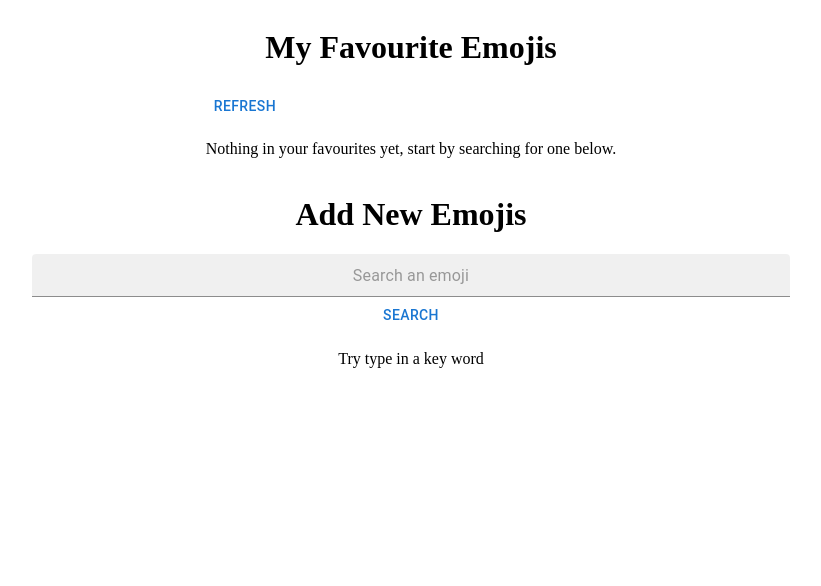
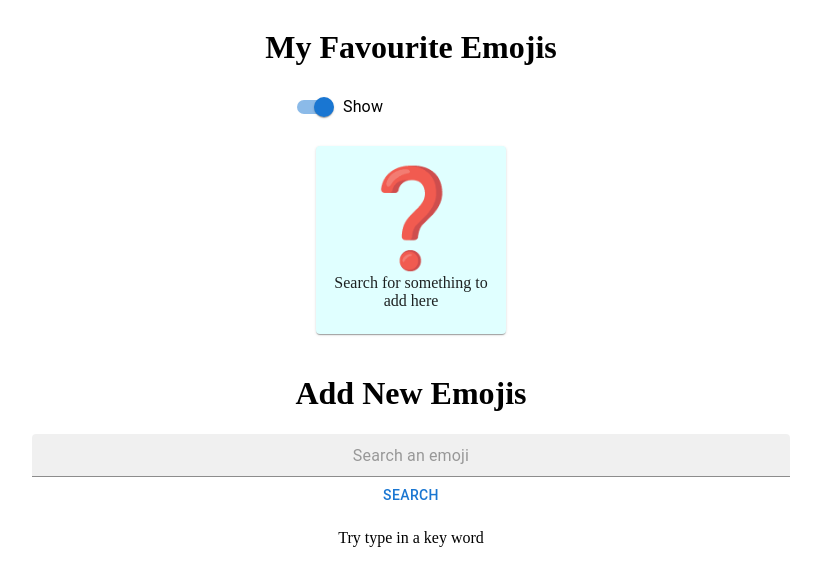
Before and after one commit to nancy111573/MSAFrontend, a Next.js app in the folder nextjs-blog/: page / in a window 1280 px wide. Shown: the top 586 px of the page, without its empty margins (229-1050 px from the left). Built offline with nearby package versions, Linux system fonts and the light colour scheme.

Commit message:
favourite list display on delete or add

```diff
--- a/nextjs-blog/components/Favourites.js
+++ b/nextjs-blog/components/Favourites.js
@@ -1,15 +1,9 @@
 import * as React from 'react';
 import { useState } from 'react';
 import { styled } from '@mui/material/styles';
+import Switch from '@mui/material/Switch';
+import FormControlLabel from '@mui/material/FormControlLabel';
 import { Card, Grow, CardContent, Typography, Button, Grid, TextField } from '@mui/material';
-
-const deleteBook = async emojiName => {
-  const response = await fetch(`/api/favouriteAPI/${emojiName}`, {
-    method: 'DELETE'
-  })
-  const data = await response.text()
-  console.log(data)
-}
 
 function capitalizeFirst(str) {
   return str.charAt(0).toUpperCase() + str.slice(1);
@@ -27,10 +21,27 @@ const Root = styled('div')(({ theme }) => ({
   },
 }));
 
-export default function Favourites() {
+export default function Favourites(props) {
     const [checked, setChecked] = React.useState(true);
-    const [favourites, setFavourites] = useState([]);
+    const [favourites, setFavourites] = useState(props.favourites);
+    const [updated, setUpdated] = useState(false);
 
+    React.useEffect(() => {
+        setFavourites(props.favourites);
+    }, [props.favourites])
+
+    const handleChange = () => {
+      setChecked((prev) => !prev);
+    };
+    const deleteBook = async emojiName => {
+      const response = await fetch(`/api/favouriteAPI/${emojiName}`, {
+        method: 'DELETE'
+      })
+      const data = await response.text()
+      console.log(data)
+      refreshFavourite();
+      setUpdated(true);
+    }
     async function refreshFavourite() {
       const response = await fetch('/api/favouriteAPI')
       const data = await response.json()
@@ -41,13 +52,33 @@ export default function Favourites() {
     return (
 
       <div>
-        <Button onClick={refreshFavourite} style={{alignself:"flex-end"}}>
+        <FormControlLabel
+          control={<Switch checked={checked} onChange={handleChange} />}
+          label="Show"
+        />
+        {/* <Button onClick={refreshFavourite} style={{alignself:"flex-end"}}>
           Refresh
-        </Button>
+        </Button> */}
       {favourites.length === 0 ? (
-        <div>
-          <p>Nothing in your favourites yet, start by searching for one below.</p>
-        </div>
+        <Grow
+          in={checked}
+          style={{ transformOrigin: '0 0 0' }}
+        >
+        <Root>
+        <Card
+            sx = {{  backgroundColor: 'lightcyan' }}
+          >
+            <CardContent>
+              <Typography variant="h1">
+                ❓
+              </Typography>
+              <Typography variant="p">
+                Search for something to add here
+              </Typography>
+            </CardContent>
+          </Card>
+          </Root>
+          </Grow>
       ) : (
         <div style={{alignItesm: 'center'}}>
         <Grid
--- a/nextjs-blog/pages/index.js
+++ b/nextjs-blog/pages/index.js
@@ -35,7 +35,7 @@ export default function App() {
       <h1>
         My Favourite Emojis
       </h1>
-      <Favourites/>
+      <Favourites favourites={favourites}/>
 
       {/* search bar */}
       <h1>
@@ -117,8 +117,16 @@ export default function App() {
     return str.charAt(0).toUpperCase() + str.slice(1);
   };
 
+  async function refreshFavourite() {
+    const response = await fetch('/api/favouriteAPI')
+    const data = await response.json()
+    console.log(data)
+    setFavourites(data);
+  }
+
   function addToFavourites(emoji) {
     submitEmoji(emoji.name, emoji.unicode, emoji.character);
+    refreshFavourite();
     // setFavourites((prev) => [...prev, emoji]);
   }
 
@@ -133,6 +141,7 @@ export default function App() {
     const result = data.filter(emoji => emoji.name.includes(searchfor));
     setEmojiInfo(result)
   }
+
 
   async function submitEmoji(name, unicode, character) {
     const response = await fetch('/api/favouriteAPI', {
```
